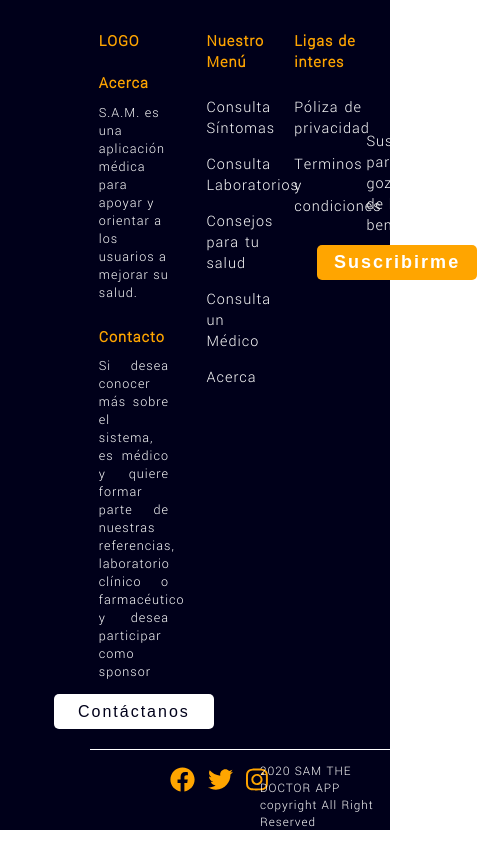
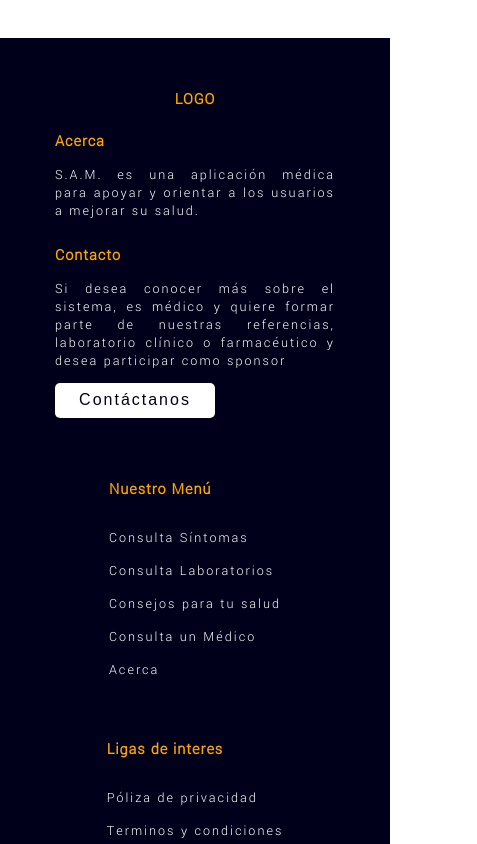
Before and after one commit to daniel-iceman/sam, a React (Create React App) app in the folder sam/: page / in a window 390 px wide. Shown: the part 880-1724 px from the top of the page, 477 px wide, since content can reach past the window. Built offline with nearby package versions, Linux system fonts and the light colour scheme.

Commit message:
Edicion de media queries de menu y footer

```diff
--- a/sam/src/components/BarraMenuYMenuDesplegable/Backdrop/Backdrop.css
+++ b/sam/src/components/BarraMenuYMenuDesplegable/Backdrop/Backdrop.css
@@ -1,19 +1,22 @@
+/* Configuración iPad */
+
+@media (max-width: 769px) {
     .backdrop {
         position: fixed;
-    width: 90%;
+        width: 770px;
         height: 100%;
-    top: 0;
+        top: 0px;
         left: 0px;
         background: rgb(255, 255, 255, 0.8);
-    max-width: 480px;
+        max-width: 1480px;
         z-index: 100;
     }
     .backdrop h1{
-    width: 30px;
-    font-family: 'Didact Gothic';
+        width: 40px;
+        height: 40px;
         color: black;
-    font-size: 30px;
         top: 20px;
-    left: 320px;
+        left: 300px;
         position: relative;
     }
+}
--- a/sam/src/components/BarraMenuYMenuDesplegable/Backdrop/Backdrop.js
+++ b/sam/src/components/BarraMenuYMenuDesplegable/Backdrop/Backdrop.js
@@ -10,7 +10,7 @@ import { faTimes } from "@fortawesome/free-solid-svg-icons";
 const backdrop = props => (
     <div className='backdrop' onClick={props.click}>
         <h1> <FontAwesomeIcon icon={ faTimes }
-                style={{fontSize:'30px',
+                style={{fontSize:'40px',
                 paddingRight:'30px',
                 }}/>
         </h1>
--- a/sam/src/components/BarraMenuYMenuDesplegable/SideDrawer/SideDrawer.css
+++ b/sam/src/components/BarraMenuYMenuDesplegable/SideDrawer/SideDrawer.css
@@ -9,12 +9,10 @@
     width: 90%;
     max-width: 400px;
     z-index: 200;
-    transform: translateX(-100%);  /* Posición oculta */
+    /*transform: translateX(-235%);  /* Posición oculta */
     transition: transform 0.9s ease-out;
 }
-.side-drawer.open {
-    transform: translateX(35px);  /* Posición desplegada */
-}
+
 
 /* Secciones divididas por líneas */
 .SeccionHome {
@@ -106,29 +104,28 @@
     top: 0;
 }
 
-
-/*.Home{
-    width: 220px;
-    height:60px;
-    border-bottom: 1px solid gray;
-}*/
-
 .side-drawer a:hover,
 .side-drawer a:active {
     color:#ededed;
 }
+
 
 @media (min-width: 769px) {
     .side-drawer {
         display: none;
         max-width: 50px;
     }
-
 }
 
-@media (max-width: 780px) {
+/* CONFIGURACIÓN Ipad*/
+
+@media (max-width: 769px) {
     .side-drawer {
         max-width: 270px;
+        transform: translateX(-210%);  /* Posición oculta */
+    }
+    .side-drawer.open {
+        transform: translateX(-270px);  /* Posición desplegada */
     }
     .side-drawer ul {
         justify-content: start;
@@ -139,7 +136,19 @@
     .side-drawer li {
         margin: 0.8rem 0;
     }
+}
 
+/* Configuración iPhone Plus */
 
-
+@media (max-width: 415px) {
+    .side-drawer{
+        transform: translateX(-100%);  /* Posición oculta */
+    }
+    .side-drawer.open {
+        transform: translateX(85px);  /* Posición desplegada */
+    }
+    .side-drawer li {
+        margin: 0.5rem 0;
+        font-size: 0.9rem;
+    }
 }
--- a/sam/src/components/Footer/Footer.css
+++ b/sam/src/components/Footer/Footer.css
@@ -1,91 +1,70 @@
-.footerConainer {
+.footerContainer {
+    width: 100%;
     display: flex;
+    flex-direction: column;
     justify-content: center;
-    position: absolute;
+    align-items: center;
+    position: relative;
+    bottom: 0px;
     z-index: 0;
 }
-
 .footerColumnas {
-    width: 90%;
-    margin-left: 90px;
+    width: 100%;
     display: flex;
-    flex-direction: row;
+    flex-flow: row wrap;
     justify-content: center;
     letter-spacing: 1px;
     font-family: 'Yantramanav', sans-serif;
     border-bottom: 1px solid white;
 }
-.footerColumnas h1 {
-    color:orange;
-    font-size: 16px;
-    text-align: start;
-}
-.footerColumnas p {
-    font-size: 14px;
+.footerBase {
+    width: 100%;
+    height: 80px;
+    display: grid;
+    grid-template-columns: 1fr 1fr 1fr 1fr 1fr;
 }
 
-.columna1 {
-    width: 25%;
-    margin-top: 40px;
-
-}
-.columna2 {
-    width: 25%;
-    margin-top: 40px;
-}
-.columna3 {
-    width: 25%;
-    margin-top: 40px;
-}
-.columna4 {
-    width: 25%;
-    margin-top: 140px;
-
-}
-
-.columna1 p {
-    margin-top: -1px;
-}
-.columna2 ul {
-    margin-top: -1px;
-}
-.columna3 ul {
-    margin-top: -1px;
-}
-
-/* *******   EDICION COLUMNA 1 ******* */
-.marca {
+.columna {
+    height: 390px;
+    width: 250px;
+    flex-basis: 20%;
+    flex: auto;
+    top: 40px;
     display: flex;
     flex-direction: column;
     align-items: center;
-    justify-content: center;
+    position: relative;
 }
-.marca h1 {
-    width: 80%;
+.columna h1 {
+    color:orange;
+    font-size: 16px;
+}
+.columna h2 {
+    color: white;
+    font-size: 18px;
+}
+.columna p {
+    width: 280px;
+    color:rgb(255, 255, 255);
+    font-size: 14px;
+    text-align: justify;
+    letter-spacing: 2px;
+}
+.columna ul {
+    font-size: 14px;
+    text-align: start;
+    list-style: none;
+    padding: 0px;
+}
+.columna li {
+    color:rgb(255, 255, 255);
+    padding-top: 15px;
+    letter-spacing: 2px;
+}
+.columna li:hover {
+    color: orange;
 }
 
-.acerca {
-    display: flex;
-    flex-direction: column;
-    align-items: center;
-    justify-content: center;
-}
-.acerca h1, p{
-    width: 80%;
-}
-
-.contactanos {
-    display: flex;
-    flex-direction: column;
-    align-items: center;
-    justify-content: center;
-}
-.contactanos h1, p {
-    width: 80%;
-}
-.contactanos p {
-    text-align: justify;
-}
 .contactanos button {
     width: 160px;
     height: 35px;
@@ -100,77 +79,19 @@
     cursor: pointer;
     transition-duration: 0.4s;
 }
-.contactanos button:hover{
+.contactanos button:hover {
     background: orange;
     color: white;
     border:3px solid white;
 }
 
- /* *******   EDICION COLUMNA 2 ******* */
-.navegacion {
+.suscribete{
+    margin-top: 120px;
     display: flex;
     flex-direction: column;
     justify-content: center;
     align-items: center;
 }
-.navegacion h1, ul{
-    width: 80%;
-}
-.navegacion h1 {
-    padding-left: 40px;
-}
-.navegacion ul {
-    list-style: none;
-}
-.navegacion li {
-    color: white;
-    word-spacing: 1px;
-    padding-top: 15px;
-}
-.navegacion li:hover {
-    color: orange;
-}
-
-/* *******   EDICION COLUMNA 3 ******* */
-.interes {
-    display: flex;
-    flex-direction: column;
-    justify-content: center;
-    align-items: center;
-}
-.interes h1, ul{
-    width: 80%;
-}
-.interes h1 {
-    padding-left: 40px;
-}
-.interes ul {
-    list-style: none;
-}
-.interes li {
-    color: white;
-    word-spacing: 1px;
-    padding-top: 15px;
-}
-.interes li:hover {
-    color: orange;
-}
-
-/* *******   EDICION COLUMNA 4 ******* */
-.suscribete {
-    display: flex;
-    flex-direction: column;
-    align-items: center;
-}
-.suscribete h1, button {
-    width: 70%;
-}
-.suscribete h1 {
-    color: white;
-    font-weight: 100;
-
-}
-
 .suscribete button {
     width: 160px;
     height: 35px;
@@ -186,25 +107,16 @@
     cursor: pointer;
     transition-duration: 0.4s;
 }
-.suscribete button:hover{
+.suscribete button:hover {
     background: #00001A;
     color: orange;
     border:1px solid white;
     font-weight: 300;
 }
 
-/* *******   EDICION BARRA SOCIAL MEDIA ******* */
-.footerBase {
-    width: 100%;
-    height: 80px;
-    display: grid;
-    grid-template-columns: 1fr 1fr 1fr 1fr 1fr;
-}
-
 .socialMedia {
     grid-column: 3;
     text-align: center;
-
 }
 .socialMedia ul {
     list-style: none;
@@ -215,14 +127,11 @@
 .socialMedia a {
     color: orange;
     font-size: 25px;
-
 }
-
 .brand {
     grid-column: 4 / 6;
     align-self: center;
     justify-self: center;
-
 }
 .brand p {
     width: fit-content;
@@ -231,3 +140,86 @@
     font-size: 13px;
     letter-spacing: 1px;
 }
+
+
+/* Configuración iPad */
+
+@media (max-width: 769px) {
+
+    .columna {
+        flex-basis: 33.33%;
+        flex: auto;
+    }
+    .columna p {
+        width: 180px;
+    }
+    .suscribete{
+        margin-top: 80px;
+    }
+    .columna:nth-last-child(1) {
+        height: 240px;
+    }
+    .footerBase{
+        height: 120px;
+    }
+    .socialMedia{
+        height: 20px;
+    }
+    .brand{
+        grid-row: 2;
+        grid-column: 2/5;
+        text-align: center;
+    }
+}
+
+/* Configuración iPhone Plus */
+
+@media (max-width: 415px) {
+    .columna {
+        flex-basis: 33.33%;
+        flex: auto;
+    }
+    .columna p {
+        width: 280px;
+    }
+    .interes {
+        margin-top: -130px;
+    }
+    .suscribete {
+        margin-top: -160px;
+        margin-bottom: 50px;
+    }
+    .columna:nth-last-child(2) {
+        height: 220px;
+    }
+    .columna:nth-last-child(1) {
+        height: 80px;
+        margin-bottom: -80px;
+    }
+    .socialMedia{
+        height: 50px;
+    }
+    .socialMedia ul {
+        padding-left: 5px;
+        align-self: center;
+    }
+    .socialMedia a {
+        padding-left: 30px;
+        align-self: center;
+    }
+
+}
+
+
+/* Configuración iPhone X (mide 812 de largo)*/
+
+@media (max-width: 376px) {
+
+}
+
+
+/* Configuración iPhone 6/7/8  (mide 667 de largo)*/
+
+@media (max-width: 376px) {
+
+}
--- a/sam/src/components/Footer/Footer.js
+++ b/sam/src/components/Footer/Footer.js
@@ -19,7 +19,7 @@ class Footer extends Component {
 
                 <div className='footerColumnas' >
 
-                    <div className='columna1'>
+                    <div className='columna'>    {/*columna1 */}
                         <div className='marca' >
                             <h1>LOGO</h1>
                         </div>
@@ -38,7 +38,7 @@ class Footer extends Component {
                         </div>
                     </div>
 
-                    <div className='columna2' >
+                    <div className='columna' >     {/*columna2 */}
                         <div className='navegacion' >
                             <h1>Nuestro Menú</h1>
                             <ul >
@@ -61,7 +61,7 @@ class Footer extends Component {
                         </div>
                     </div>
 
-                    <div className='columna3' >
+                    <div className='columna' >     {/*columna3 */}
                         <div className='interes' >
                             <h1>Ligas de interes</h1>
                             <ul>
@@ -75,9 +75,9 @@ class Footer extends Component {
                         </div>
                     </div>
 
-                    <div className='columna4' >
+                    <div className='columna' >    {/*columna4 */}
                         <div className='suscribete' >
-                            <h1>Suscribete para gozar de los beneficios</h1>
+                            <h2>Suscribete para gozar de los beneficios</h2>
                             <button>Suscribirme</button>
                         </div>
                     </div>
--- a/sam/src/components/Home/HomeDesign.css
+++ b/sam/src/components/Home/HomeDesign.css
@@ -4,7 +4,7 @@ html, body {
 }
 
 .bodyContainer {
-    min-height: 100%;
+    height: 900px;
     display: flex;
     flex-direction: column;
     align-items: stretch;
```
Lines whose indentation alone changed are shown as unchanged.
